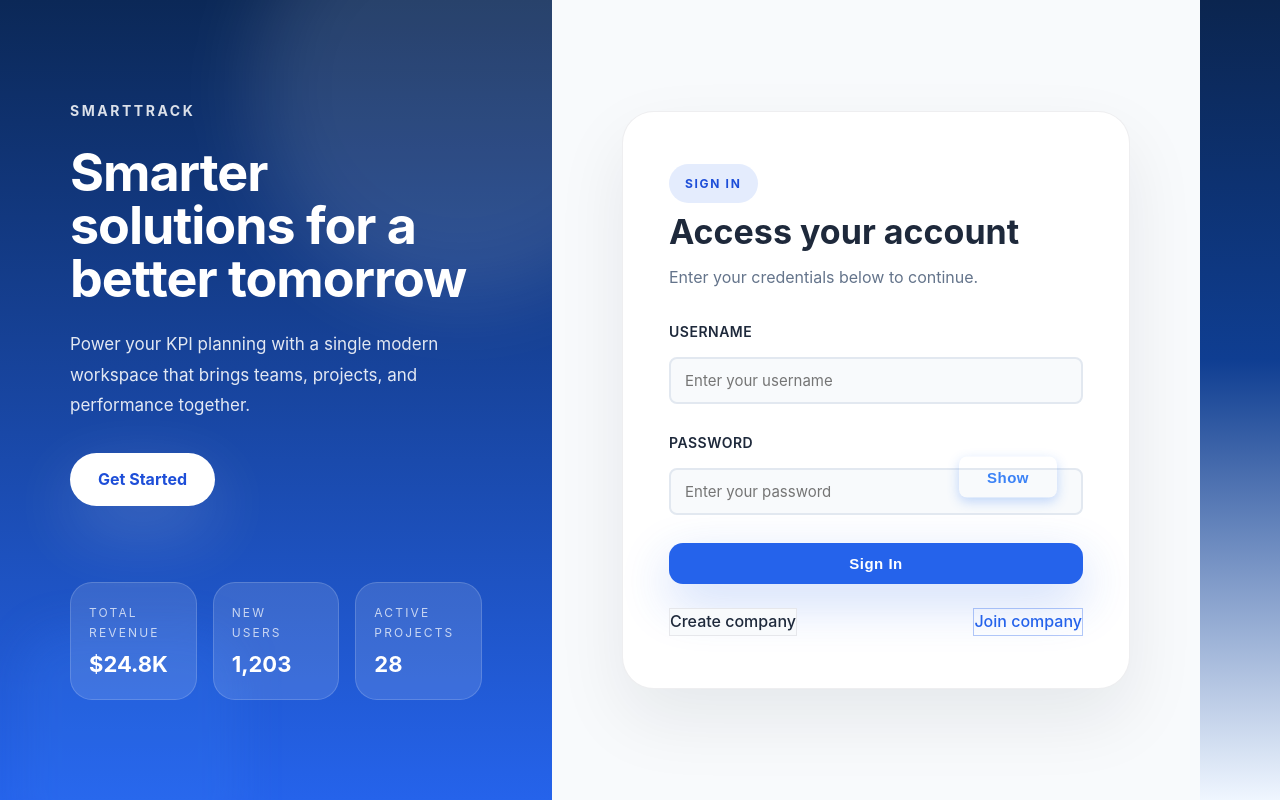
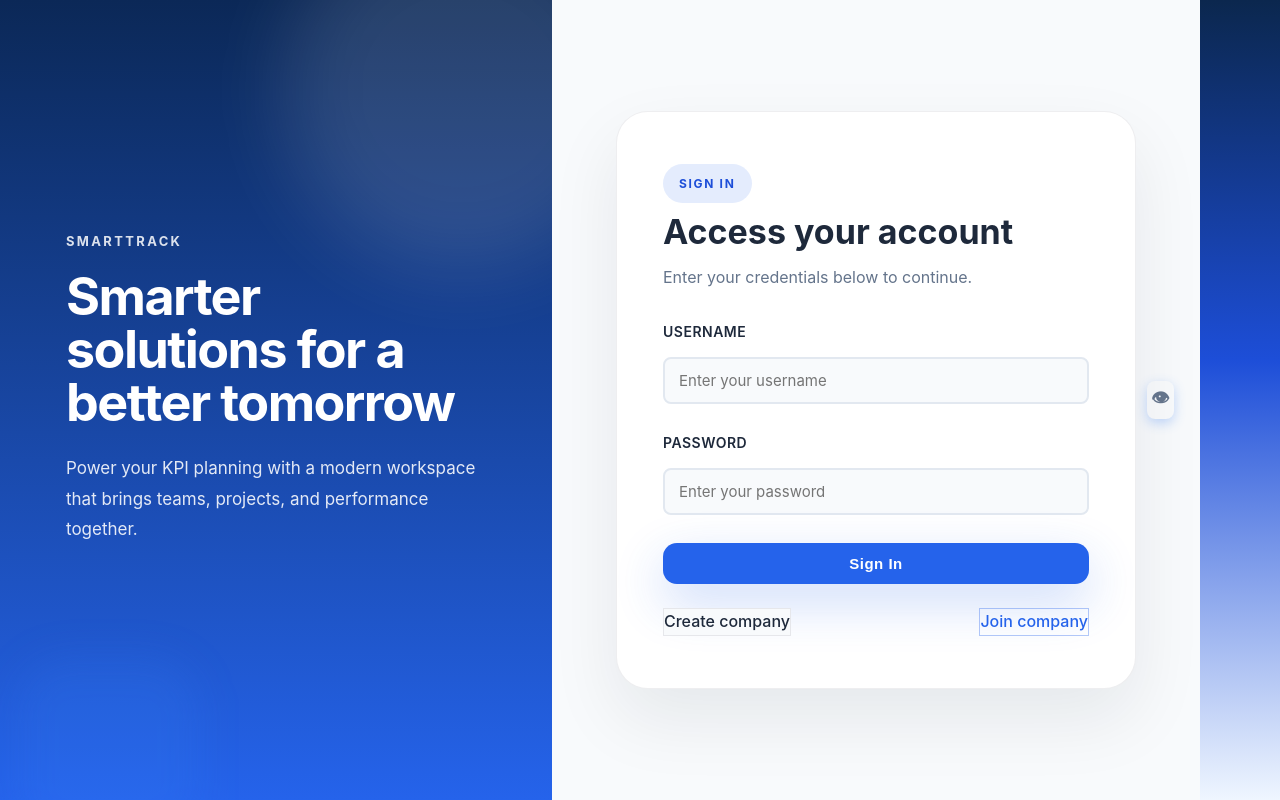
Before and after one commit to direeo/smart-track, a FastAPI app: page / in a window 1280 px wide. Run offline with FastAPI, Linux system fonts and the light colour scheme.

Commit message:
Refine auth page layout: compact full-screen form and eye icon toggle

```diff
--- a/models/static/style.css
+++ b/models/static/style.css
@@ -20,6 +20,10 @@
     margin: 0;
     padding: 0;
     box-sizing: border-box;
+}
+
+html, body {
+    height: 100%;
 }
 
 body {
@@ -441,12 +445,14 @@ body.auth-page footer {
 
 body.auth-page {
     min-height: 100vh;
-    background: linear-gradient(180deg, #0b254f 0%, #0f3e92 45%, #eff6ff 100%);
+    background: linear-gradient(180deg, #0b274e 0%, #1d4ed8 45%, #eff6ff 100%);
+    overflow: hidden;
 }
 
 body.auth-page main {
     margin: 0;
     padding: 0;
+    min-height: 100vh;
 }
 
 .auth-frame {
@@ -464,8 +470,9 @@ body.auth-page main {
     display: flex;
     align-items: center;
     justify-content: center;
-    padding: 80px 70px;
+    padding: 52px 42px;
     position: relative;
+    min-height: 100vh;
 }
 
 .auth-side-left {
@@ -476,10 +483,10 @@ body.auth-page main {
 .auth-side-left::before {
     content: '';
     position: absolute;
-    width: 420px;
-    height: 420px;
-    top: -120px;
-    right: -120px;
+    width: 360px;
+    height: 360px;
+    top: -90px;
+    right: -90px;
     border-radius: 50%;
     background: rgba(255, 255, 255, 0.12);
     filter: blur(40px);
@@ -488,12 +495,12 @@ body.auth-page main {
 .auth-side-left::after {
     content: '';
     position: absolute;
-    width: 220px;
-    height: 220px;
-    left: 20px;
-    bottom: -50px;
+    width: 180px;
+    height: 180px;
+    left: 18px;
+    bottom: -40px;
     border-radius: 48px;
-    background: rgba(59, 130, 246, 0.18);
+    background: rgba(59, 130, 246, 0.16);
     filter: blur(20px);
 }
 
@@ -502,7 +509,7 @@ body.auth-page main {
 }
 
 .auth-side-content {
-    max-width: 500px;
+    max-width: 420px;
     position: relative;
     z-index: 1;
 }
@@ -512,11 +519,11 @@ body.auth-page main {
     align-items: center;
     justify-content: flex-start;
     gap: 12px;
-    margin-bottom: 24px;
+    margin-bottom: 18px;
 }
 
 .brand-block span {
-    font-size: 14px;
+    font-size: 13px;
     font-weight: 700;
     text-transform: uppercase;
     letter-spacing: 0.18em;
@@ -524,78 +531,31 @@ body.auth-page main {
 }
 
 .hero-title {
-    font-size: 56px;
-    line-height: 1.02;
-    letter-spacing: -0.02em;
-    margin-bottom: 22px;
-    max-width: 540px;
+    font-size: 42px;
+    line-height: 1.05;
+    letter-spacing: -0.03em;
+    margin-bottom: 14px;
+    max-width: 460px;
 }
 
 .hero-copy {
-    font-size: 17px;
-    line-height: 1.8;
-    max-width: 520px;
+    font-size: 16px;
+    line-height: 1.75;
+    max-width: 460px;
     color: rgba(255, 255, 255, 0.86);
-    margin-bottom: 32px;
-}
-
-.hero-cta {
-    display: inline-flex;
-    align-items: center;
-    justify-content: center;
-    padding: 14px 28px;
-    background: white;
-    color: #1d4ed8;
-    font-weight: 700;
-    border-radius: 999px;
-    text-decoration: none;
-    box-shadow: 0 24px 70px rgba(255,255,255,0.18);
-    transition: transform 0.25s ease, box-shadow 0.25s ease, background 0.25s ease;
-    margin-bottom: 40px;
-}
-
-.hero-cta:hover {
-    background: #eff6ff;
-    transform: translateY(-2px);
-}
-
-.hero-stat-grid {
-    display: grid;
-    grid-template-columns: repeat(3, minmax(0, 1fr));
-    gap: 18px;
-    margin-top: 24px;
-}
-
-.hero-stat {
-    padding: 22px 18px;
-    border-radius: 22px;
-    background: rgba(255,255,255,0.12);
-    border: 1px solid rgba(255,255,255,0.14);
-}
-
-.hero-stat span {
-    display: block;
-    font-size: 11px;
-    text-transform: uppercase;
-    letter-spacing: 0.2em;
-    color: rgba(255,255,255,0.78);
-    margin-bottom: 10px;
-}
-
-.hero-stat strong {
-    font-size: 20px;
-    line-height: 1.1;
-    color: white;
+    margin-bottom: 24px;
 }
 
 .auth-card.compact-card {
     width: 100%;
     max-width: 520px;
     background: white;
-    border-radius: 32px;
-    padding: 52px 46px;
+    border-radius: 28px;
+    padding: 38px 34px;
     border: 1px solid rgba(15, 23, 42, 0.08);
-    box-shadow: 0 40px 90px rgba(15, 23, 42, 0.09);
+    box-shadow: 0 36px 82px rgba(15, 23, 42, 0.09);
+    max-height: calc(100vh - 80px);
+    overflow-y: auto;
 }
 
 .auth-header {
@@ -834,12 +794,12 @@ body.auth-page main {
     letter-spacing: 1px;
 }
 
-.password-field {
+..password-field {
     position: relative;
 }
 
 .password-field input {
-    padding-right: 105px;
+    padding-right: 44px;
 }
 
 .pass-toggle {
@@ -849,9 +809,18 @@ body.auth-page main {
     transform: translateY(-50%);
     background: transparent;
     border: none;
-    color: var(--primary);
-    font-weight: 700;
+    color: #64748b;
     cursor: pointer;
+    font-size: 18px;
+    padding: 4px;
+}
+
+.pass-toggle:hover {
+    color: #1d4ed8;
+}
+
+.pass-toggle span {
+    display: inline-block;
 }
 
 .btn-secondary {
--- a/models/templates/base.html
+++ b/models/templates/base.html
@@ -9,6 +9,8 @@
     {% block extra_css %}{% endblock %}
 </head>
 <body class="{% block body_class %}{% endblock %}">
+    {% set auth_paths = ['/', '/login', '/register', '/signup'] %}
+    {% if request.url.path not in auth_paths %}
     <header class="app-header">
         <div class="header-inner">
             <div>
@@ -27,6 +29,7 @@
         <a href="/logout" style="float: right;">Logout</a>
     </nav>
     {% endif %}
+    {% endif %}
     <main>
         {% block content %}{% endblock %}
     </main>
@@ -40,7 +43,7 @@
             if (!field) return;
             field.type = field.type === 'password' ? 'text' : 'password';
             if (label) {
-                label.textContent = field.type === 'password' ? 'Show' : 'Hide';
+                label.textContent = field.type === 'password' ? '👁' : '🙈';
             }
         }
 
--- a/models/templates/login.html
+++ b/models/templates/login.html
@@ -11,22 +11,7 @@
                 <span>SmartTrack</span>
             </div>
             <h1 class="hero-title">Smarter solutions for a better tomorrow</h1>
-            <p class="hero-copy">Power your KPI planning with a single modern workspace that brings teams, projects, and performance together.</p>
-            <a href="/register" class="hero-cta">Get Started</a>
-            <div class="hero-stat-grid">
-                <div class="hero-stat">
-                    <span>Total Revenue</span>
-                    <strong>$24.8K</strong>
-                </div>
-                <div class="hero-stat">
-                    <span>New Users</span>
-                    <strong>1,203</strong>
-                </div>
-                <div class="hero-stat">
-                    <span>Active Projects</span>
-                    <strong>28</strong>
-                </div>
-            </div>
+            <p class="hero-copy">Power your KPI planning with a modern workspace that brings teams, projects, and performance together.</p>
         </div>
     </div>
     <div class="auth-side auth-side-right">
@@ -52,7 +37,7 @@
                 <div class="form-group password-field">
                     <label for="password">Password</label>
                     <input type="password" id="password" name="password" placeholder="Enter your password" required>
-                    <button type="button" class="pass-toggle" onclick="togglePassword('password','password-toggle')"><span id="password-toggle">Show</span></button>
+                    <button type="button" class="pass-toggle" onclick="togglePassword('password','password-toggle')" aria-label="Toggle password visibility"><span id="password-toggle">👁</span></button>
                 </div>
                 <div class="form-actions">
                     <input type="submit" value="Sign In" class="btn-primary" style="width: 100%;">
```
Also changed, not shown: models/templates/register.html (+1 -16 lines), models/templates/signup.html (+1 -16 lines).
